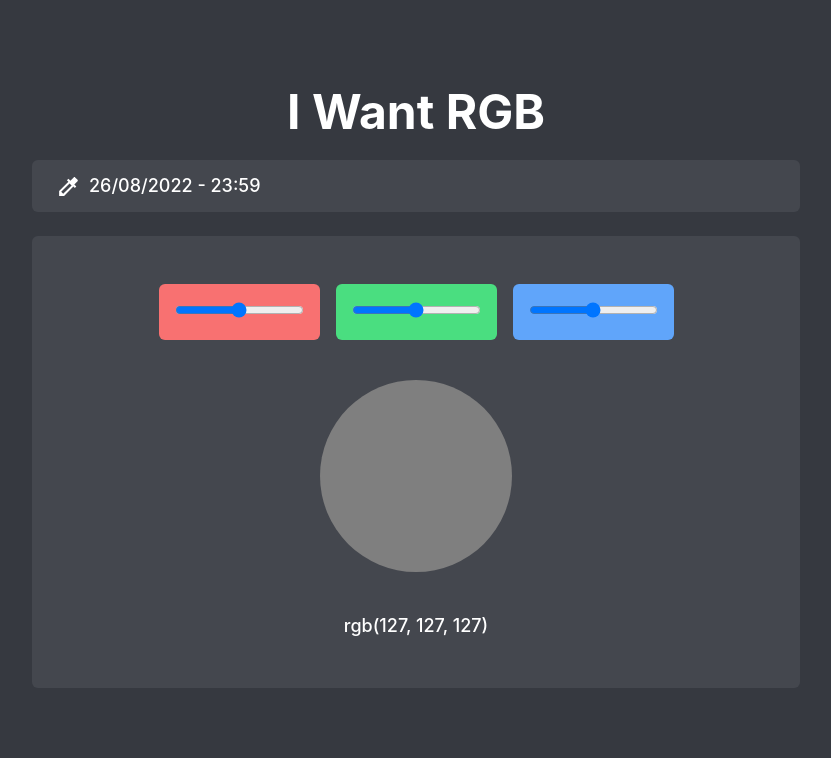
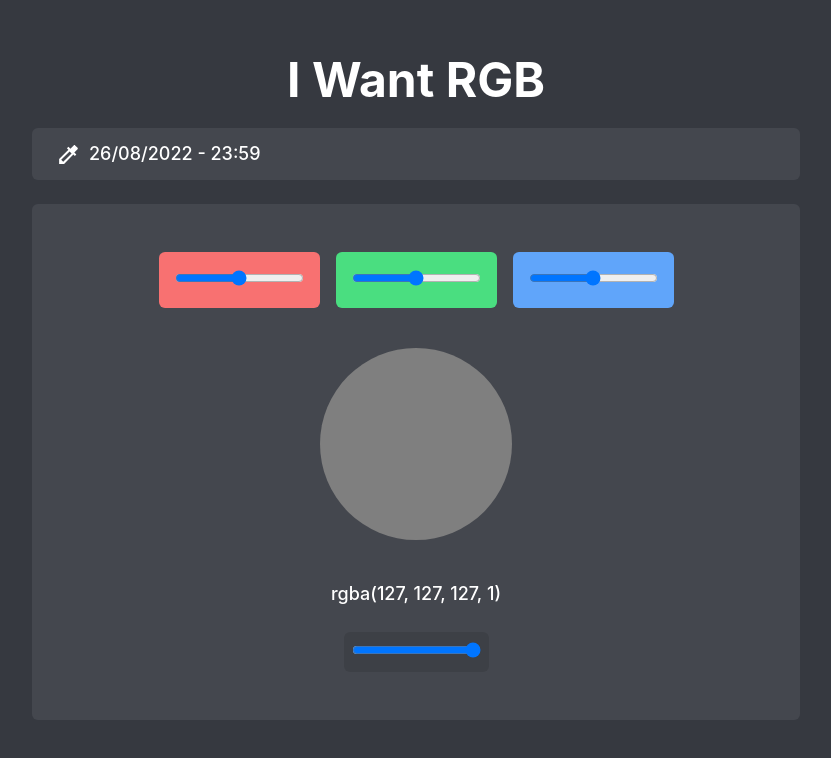
Before and after one commit to guirdy/rgb-maker, a Next.js app: page / in a window 1280 px wide. Shown: the top 758 px of the page, without its empty margins (224-1055 px from the left). Built offline with nearby package versions, Linux system fonts and the light colour scheme.

Commit message:
feat: rgba opacity

```diff
--- a/pages/index.tsx
+++ b/pages/index.tsx
@@ -13,6 +13,7 @@ const Home: NextPage = () => {
   const [red, setRed] = useState(127);
   const [green, setGreen] = useState(127);
   const [blue, setBlue] = useState(127);
+  const [opacity, setOpacity] = useState(100);
 
   return (
     <>
@@ -119,13 +120,31 @@ const Home: NextPage = () => {
             <div
               className="my-10 sm:p-24 p-16 rounded-full"
               style={{
-                backgroundColor: `rgb(${red}, ${green}, ${blue})`
+                backgroundColor: `rgba(${red}, ${green}, ${blue}, ${opacity / 100})`,
               }}
             />
 
             <p className="text-lg font-medium">
-              rgb({red}, {green}, {blue})
+              rgba({red}, {green}, {blue}, {opacity  / 100})
             </p>
+
+            {/* Opacity bar */}
+            <div
+              className="
+                p-2 mt-6
+                bg-black bg-opacity-10
+                rounded-md"
+            >
+              <input
+                type="range"
+                name="opacity"
+                min="0" max="100"
+                value={opacity}
+                className="cursor-pointer"
+                onChange={(e) => setOpacity(Number((e.target as HTMLInputElement).value))}
+              />
+            </div>
+
           </div>
         </div>
       </main>
```
